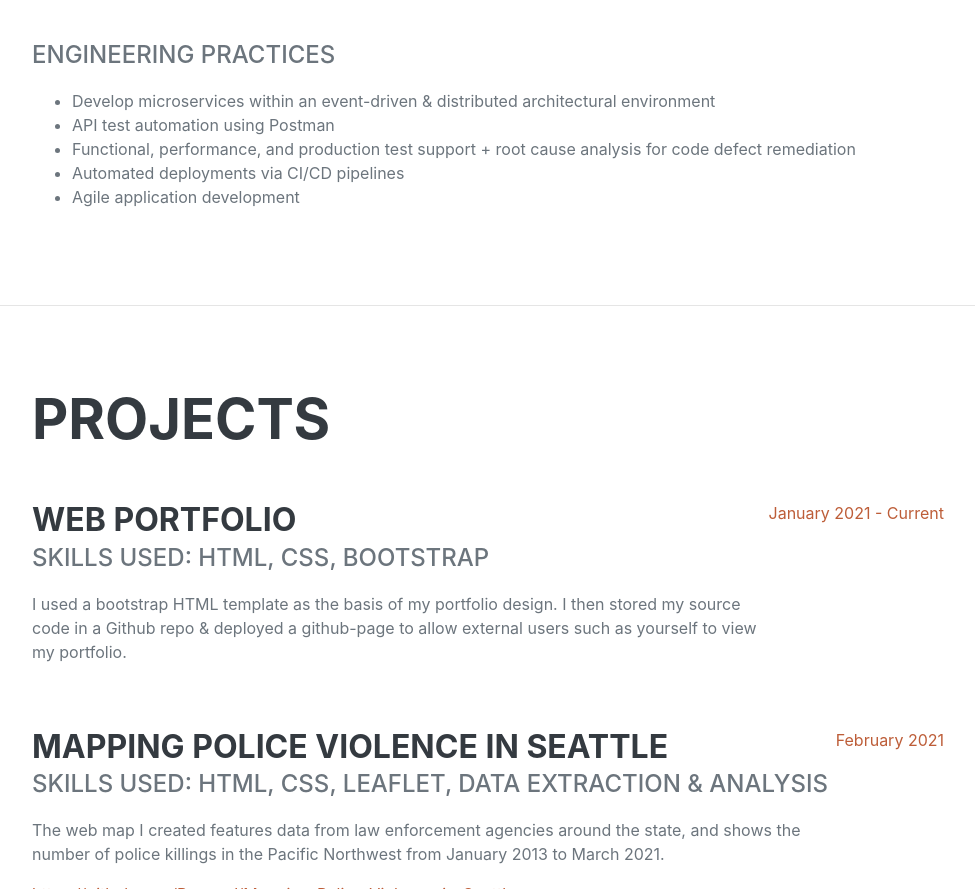
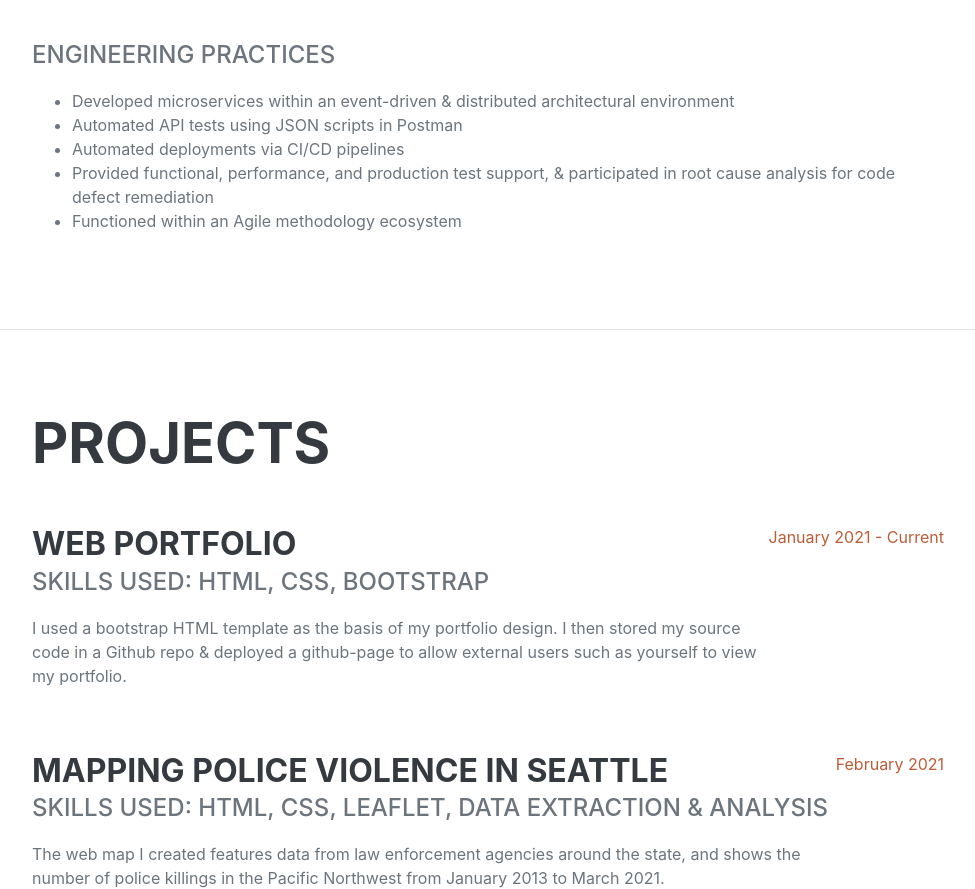
Before and after one commit to RamouJ/ramouj.github.io, a plain HTML site: page index.html in a window 1280 px wide. Shown: the part 3557-4446 px from the top of the page, without its empty margins (288-1263 px from the left). Drawn offline with nearby package versions, Linux system fonts and the light colour scheme; a web font is replaced by a local one.

```diff
--- a/index.html
+++ b/index.html
@@ -151,11 +151,11 @@
             <br>
             <div class="subheading mb-3">Engineering Practices</div>
             <ul class="engineering-practices">
-                <li>Develop microservices within an event-driven & distributed architectural environment</li>
-                <li>API test automation using Postman</li>
-                <li>Functional, performance, and production test support + root cause analysis for code defect remediation</li>
+                <li>Developed microservices within an event-driven & distributed architectural environment</li>
+                <li>Automated API tests using JSON scripts in Postman</li>
                 <li>Automated deployments via CI/CD pipelines</li>
-                <li>Agile application development</li>
+                <li>Provided functional, performance, and production test support, & participated in root cause analysis for code defect remediation</li>
+                <li>Functioned within an Agile methodology ecosystem</li>
             </ul>
         </div>
     </section>
```
